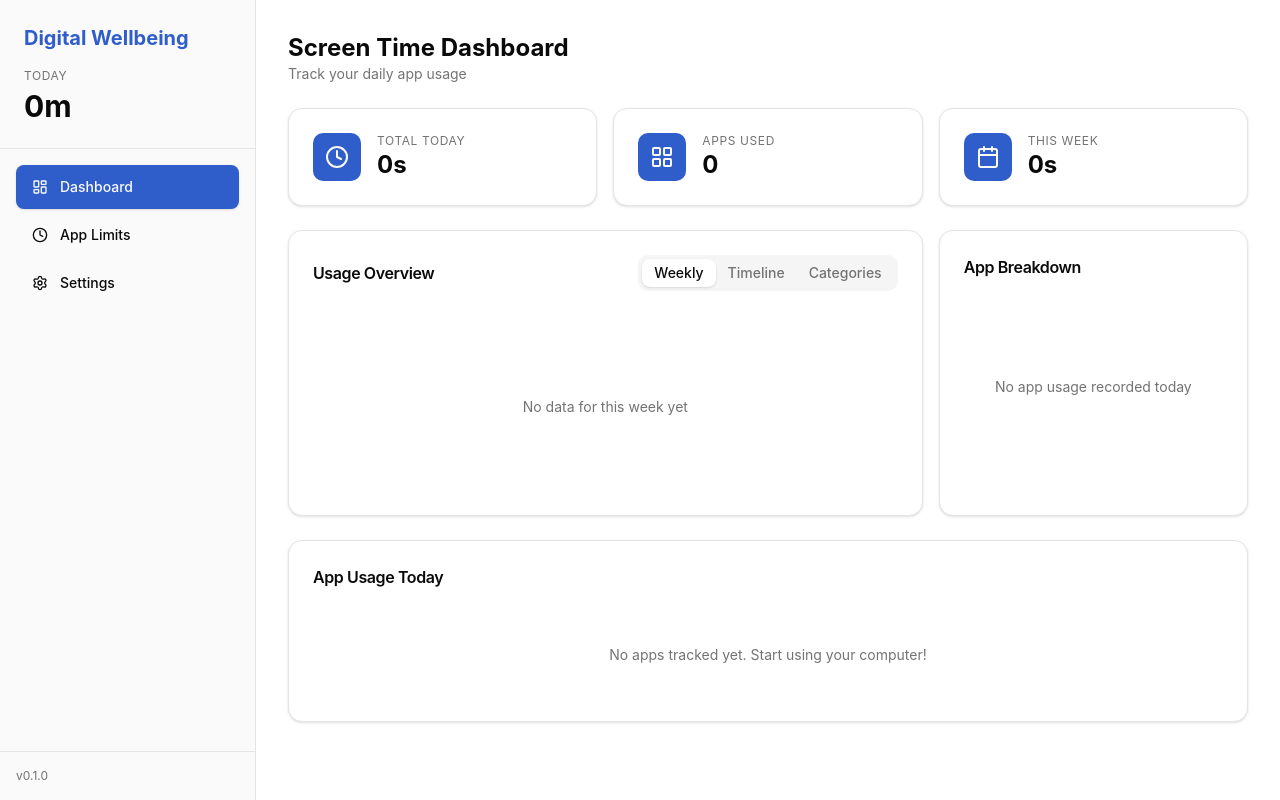
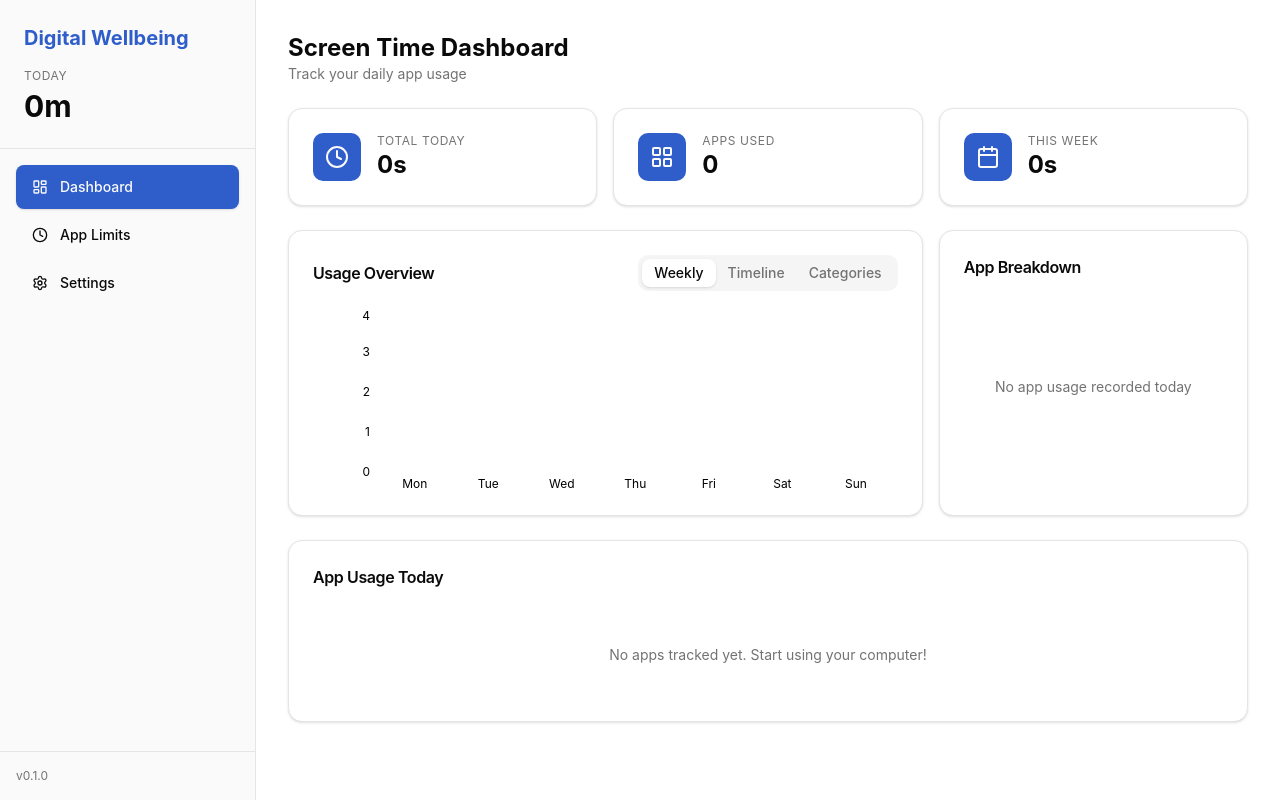
Before and after one commit to AzlanEh/wellbeing, a React (Vite) app: page / in a window 1280 px wide. Built offline with nearby package versions, Linux system fonts and the light colour scheme.

Commit message:
Fix not showing correct day

```diff
--- a/src-tauri/tauri.conf.json
+++ b/src-tauri/tauri.conf.json
@@ -23,8 +23,8 @@
     }
   },
   "bundle": {
-    "active": true,
-    "targets": "all",
+    "active": false,
+    "targets": [],
     "icon": [
       "icons/32x32.png",
       "icons/128x128.png",
--- a/src/components/Dashboard.tsx
+++ b/src/components/Dashboard.tsx
@@ -14,7 +14,7 @@ import {
 } from "recharts";
 import { Clock, LayoutGrid, Calendar } from "lucide-react";
 import { useAppStore } from "@/store/useAppStore";
-import { formatDuration, getDayName } from "@/utils/formatters";
+import { formatDuration } from "@/utils/formatters";
 import { APP_CATEGORIES } from "@/types";
 import { Card, CardContent, CardHeader, CardTitle } from "@/components/ui/card";
 import { Tabs, TabsList, TabsTrigger, TabsContent } from "@/components/ui/tabs";
@@ -79,11 +79,36 @@ export const Dashboard = () => {
     value: app.duration_seconds,
   }));
 
-  const weeklyData =
-    weeklyStats?.days.map((day) => ({
-      name: getDayName(day.date),
-      hours: Math.round((day.total_seconds / 3600) * 10) / 10,
-    })) || [];
+  // Generate last 7 days with data filled in
+  const weeklyData = (() => {
+    const days: { name: string; hours: number }[] = [];
+    const now = new Date();
+
+    for (let i = 6; i >= 0; i--) {
+      const date = new Date(now);
+      date.setDate(date.getDate() - i);
+      date.setHours(12, 0, 0, 0); // Use noon to match backend
+
+      const dayName = date.toLocaleDateString("en-US", { weekday: "short" });
+      const dateStr = date.toISOString().split('T')[0]; // YYYY-MM-DD
+
+      // Find matching day in stats by comparing dates
+      const dayStats = weeklyStats?.days.find((d) => {
+        const statsDate = new Date(d.timestamp * 1000);
+        const statsDateStr = statsDate.toISOString().split('T')[0];
+        return statsDateStr === dateStr;
+      });
+
+      days.push({
+        name: dayName,
+        hours: dayStats
+          ? Math.round((dayStats.total_seconds / 3600) * 10) / 10
+          : 0,
+      });
+    }
+
+    return days;
+  })();
 
   const timelineData = Array.from({ length: 24 }, (_, i) => {
     const usage = hourlyUsage.find((h) => h.hour === i);
--- a/src/utils/formatters.ts
+++ b/src/utils/formatters.ts
@@ -31,6 +31,14 @@ export const getPercentage = (value: number, total: number): number => {
 };
 
 export const getDayName = (dateStr: string): string => {
-  const date = new Date(dateStr);
+  // Parse YYYY-MM-DD format and treat it as local time, not UTC
+  const [year, month, day] = dateStr.split("-").map(Number);
+  const date = new Date(year, month - 1, day);
   return date.toLocaleDateString("en-US", { weekday: "short" });
 };
+
+export const getDayNameFromTimestamp = (timestamp: number): string => {
+  // Timestamp is in seconds, convert to milliseconds
+  const date = new Date(timestamp * 1000);
+  return date.toLocaleDateString("en-US", { weekday: "short" });
+};
```
Also changed, not shown: 1 other file (tests, documents, lock files or other folders).
